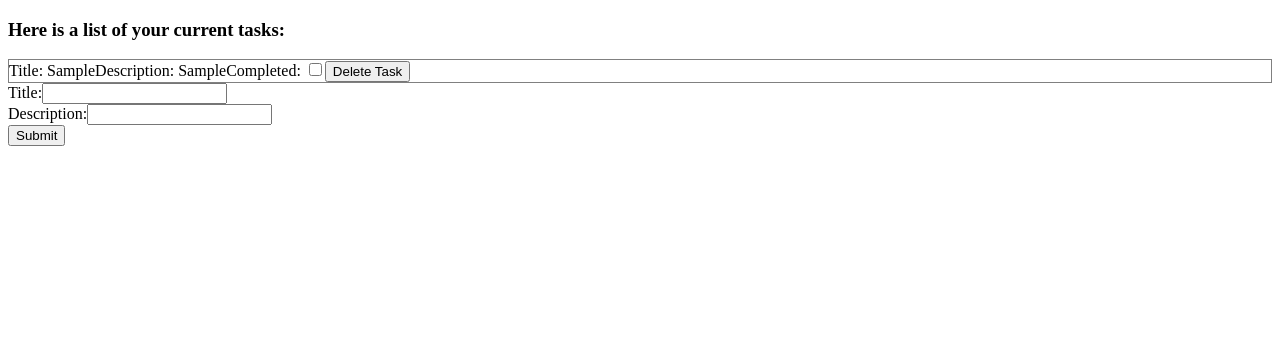
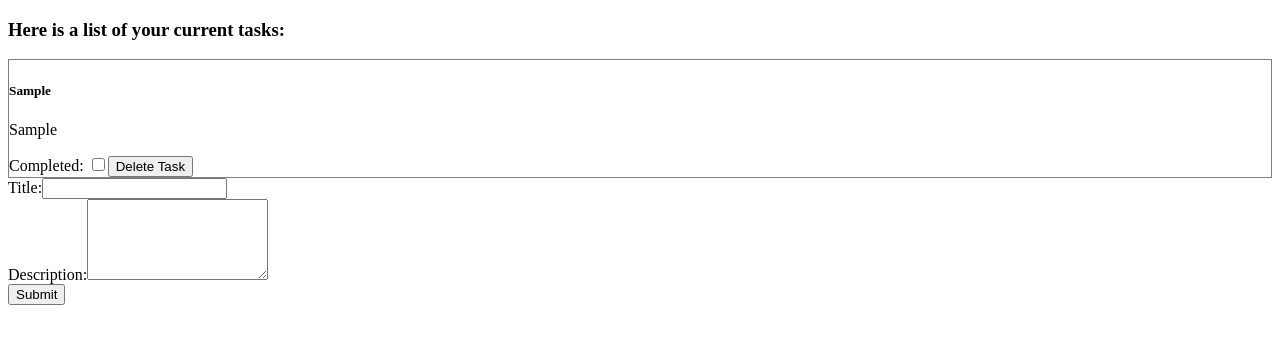
Before and after one commit to Joseph-Burke/Galileo, a React (Create React App) app in the folder app/: page / in a window 1280 px wide. Both pictures are taken after typing "Sample", "Sample" into the empty fields and a click on the button "Submit". Shown: the top 344 px of the page. Built offline with nearby package versions, Linux system fonts and the light colour scheme; no server answers.

Commit message:
Adjut UI of tasks slightly

```diff
--- a/app/src/App.js
+++ b/app/src/App.js
@@ -82,28 +82,30 @@ const App = () => {
       {tasks.map(task => {
         return (
           <div key={task.id} style={{ border: "1px solid grey" }}>
-            Title: {task.title}
-            Description: {task.description}
+            <h5>{task.title}</h5>
+            <p>{task.description}</p>
             Completed:{" "}
             <input
               type="checkbox"
               checked={task.completed}
               onChange={updateTask.bind(this, task, "completed")}
             />
-            <button type="button" onClick={deleteTask.bind(this, task)}>Delete Task</button>
+            <button type="button" onClick={deleteTask.bind(this, task)}>
+              Delete Task
+            </button>
           </div>
         );
       })}
 
       <form>
-        <label for="title">
+        <label htmlFor="title">
           Title:
           <input name="title" type="text" value={formData.title} onChange={handleFormChange.bind(this)} />
         </label>
         <br />
-        <label for="description">
+        <label htmlFor="description">
           Description:
-          <input name="description" type="text" value={formData.description} onChange={handleFormChange.bind(this)} />
+          <textarea name="description" rows={5} type="textarea" value={formData.description} onChange={handleFormChange.bind(this)} />
         </label>
         <br />
         <button
```
Also changed, not shown: 1 other file (tests, documents, lock files or other folders).
